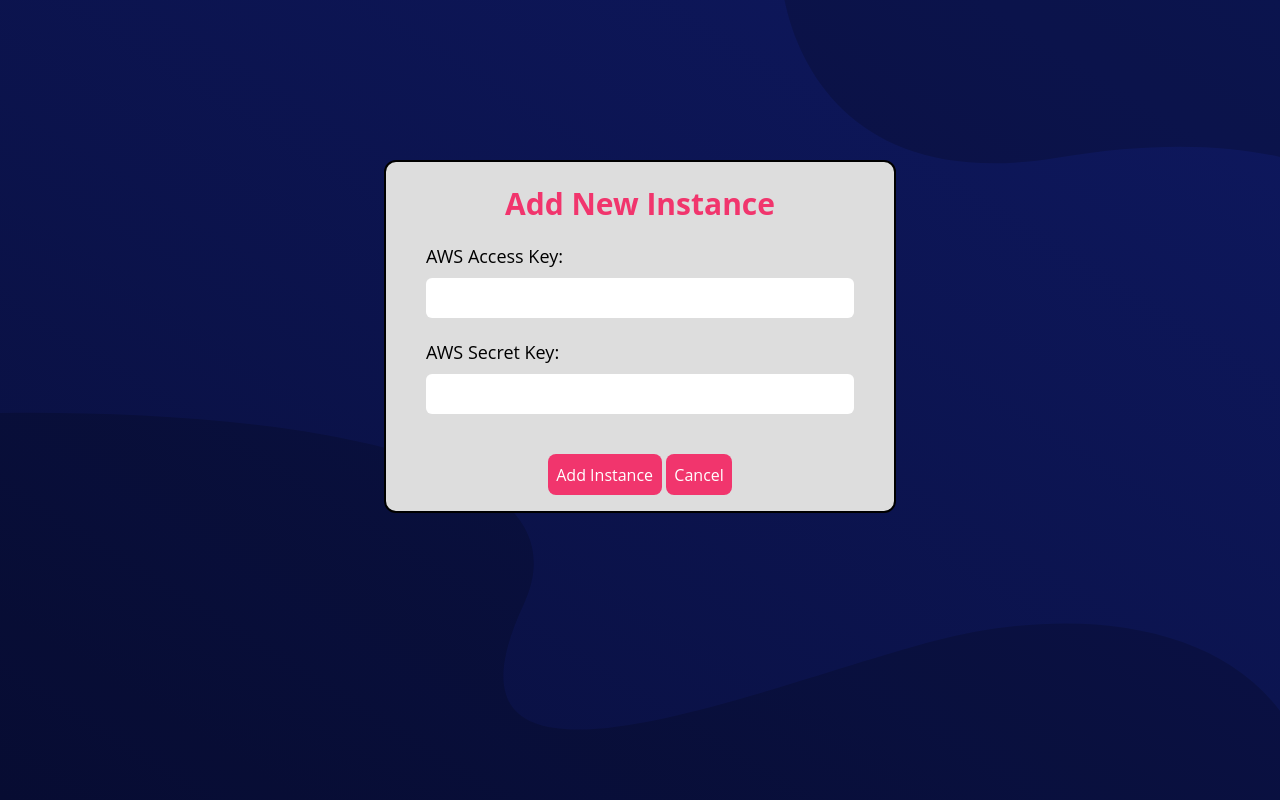
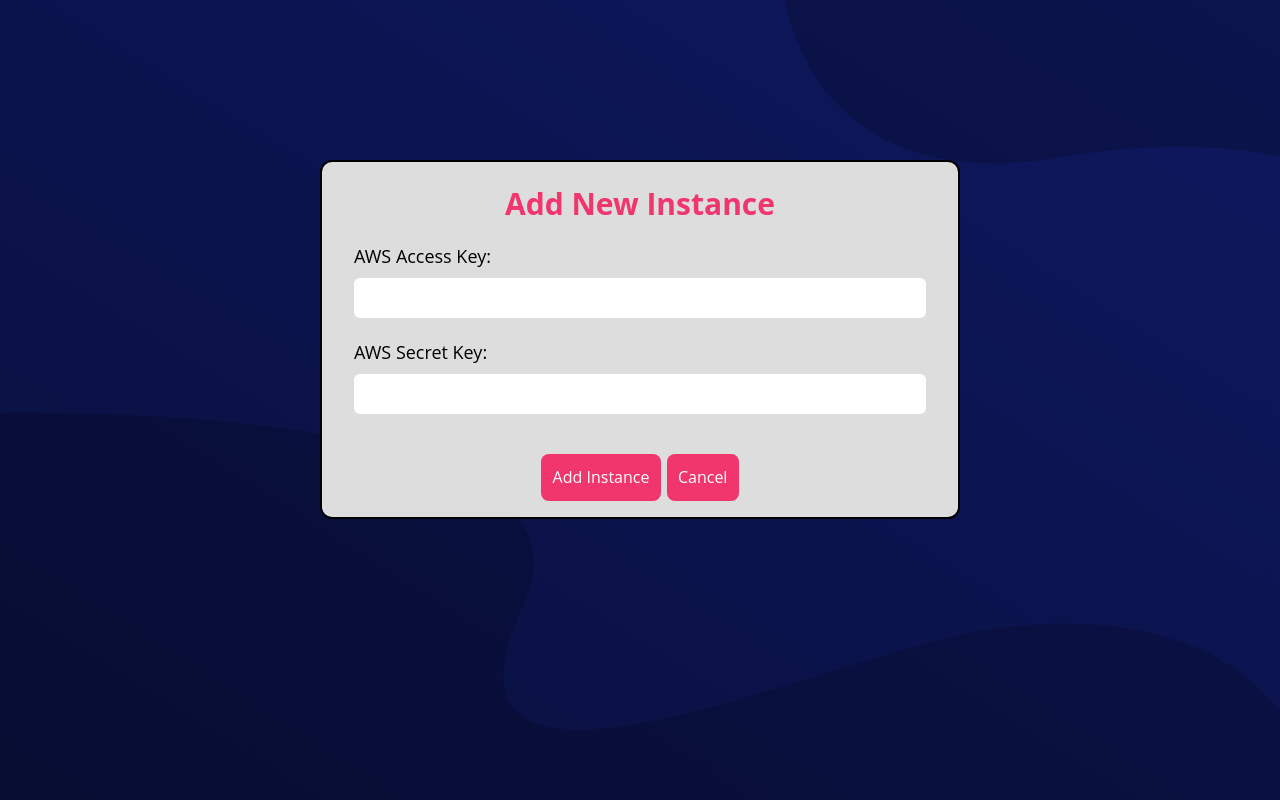
Before and after one commit to The-Varieties/ciso-front-end, a React (Create React App) app: page /add-new-instance in a window 1280 px wide. Built offline with nearby package versions, Linux system fonts and the light colour scheme; sample sign-in values are in the browser's storage.

Commit message:
refine deisgn

```diff
--- a/src/pages/addNewInstancePage/index.jsx
+++ b/src/pages/addNewInstancePage/index.jsx
@@ -35,7 +35,7 @@ function AddInstance(props){
     }
 
     return (
-        <div className="bg-pink pt-6 pb-4 px-10 my-24 mx-12 md:my-40 md:mx-96 h-full block border-black border-2 rounded-xl">
+        <div className="bg-pink pt-6 pb-4 px-8 my-36 mx-auto w-2/3 md:my-40 md:mx-auto md:w-3/6 h-full block border-black border-2 rounded-xl">
             <h2 className='text-pinky-red font-bold text-3xl text-center'>Add New Instance</h2>
             <form>
                 <label className='block text-lg mt-5'>AWS Access Key: </label>
```
